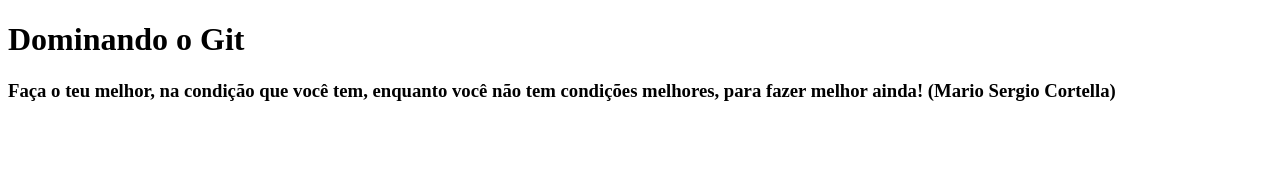
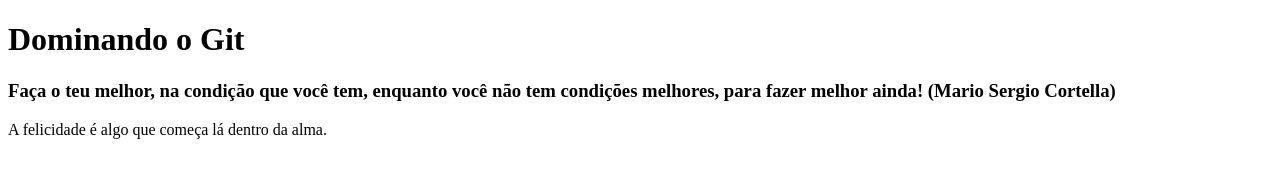
Before and after one commit to JPedro759/Git_FatecADS, a plain HTML site: page index.html in a window 1280 px wide. Drawn offline with Linux system fonts and the light colour scheme.

Commit message:
refactor: add chnage

```diff
--- a/index.html
+++ b/index.html
@@ -9,6 +9,6 @@
   <body>
     <h1>Dominando o Git</h1>
     <h3>Faça o teu melhor, na condição que você tem, enquanto você não tem condições melhores, para fazer melhor ainda! (Mario Sergio Cortella) </h3>
-
+    A felicidade é algo que começa lá dentro da alma.
   </body>
 </html>
```
